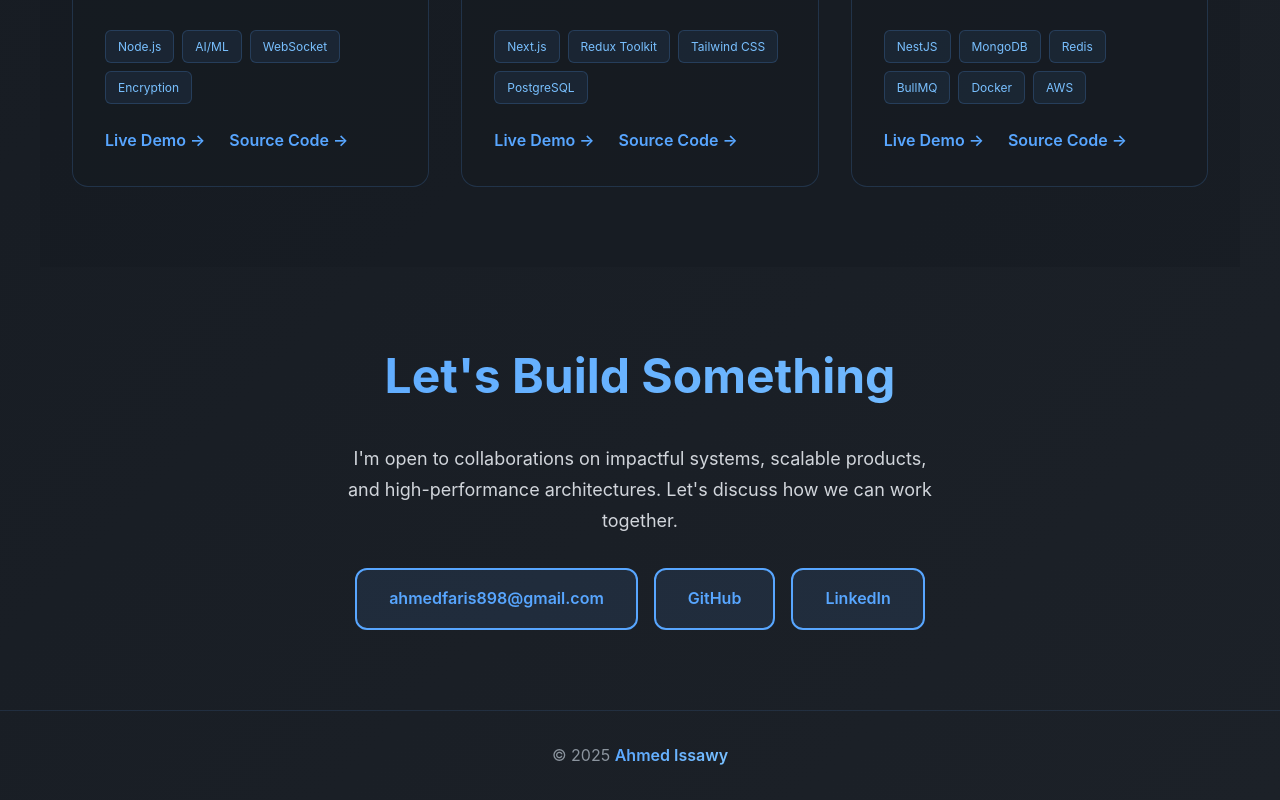
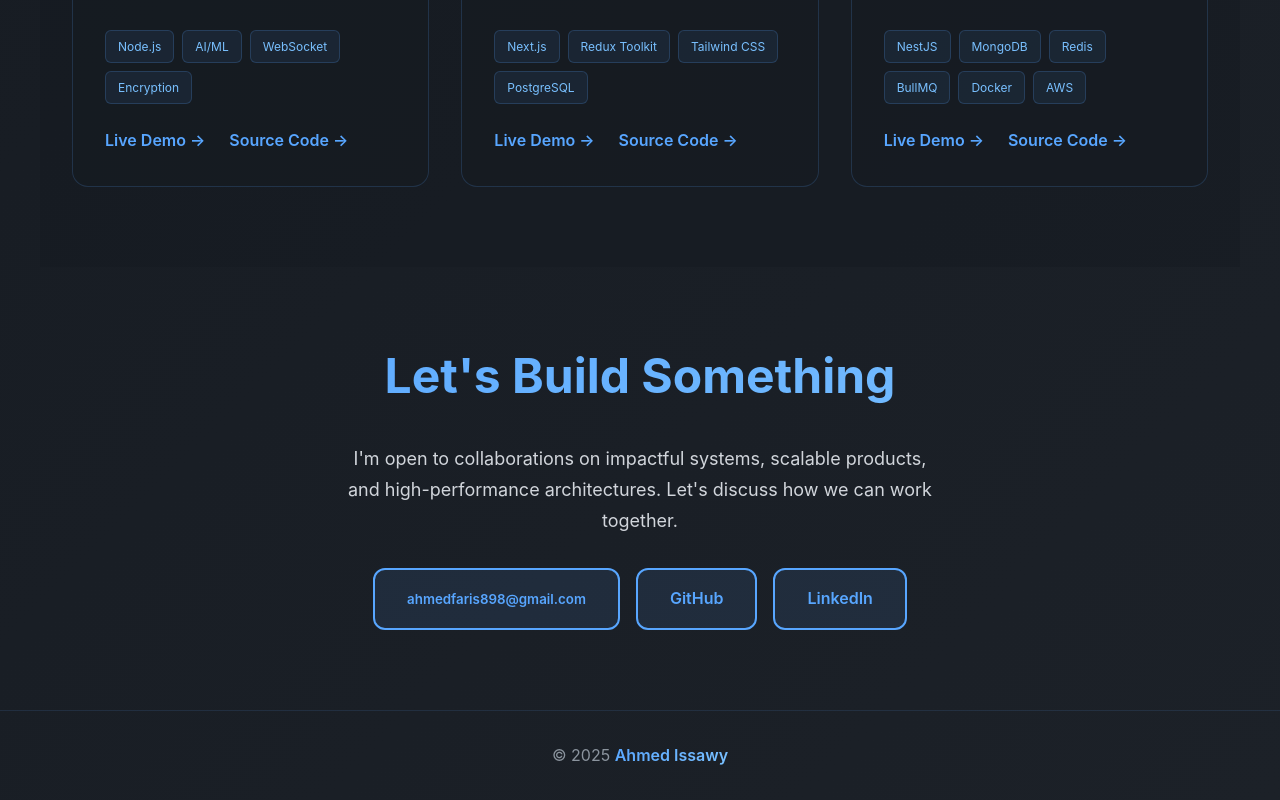
Before and after one commit to AhmedIssawy/ahmedissawypage, a React (Vite) app: page / in a window 1280 px wide. Shown: the part 3618-4418 px from the top of the page. Built offline with nearby package versions, Linux system fonts and the light colour scheme.

Commit message:
Add email copy-to-clipboard functionality

```diff
--- a/src/App.tsx
+++ b/src/App.tsx
@@ -245,7 +245,16 @@ function App() {
           Let's discuss how we can work together.
         </p>
         <div className="contact-links">
-          <a href="mailto:ahmedfaris898@gmail.com" className="contact-btn">ahmedfaris898@gmail.com</a>
+          <button
+            onClick={() => {
+              navigator.clipboard.writeText('ahmedfaris898@gmail.com');
+              alert('Email copied to clipboard!');
+            }}
+            className="contact-btn"
+            style={{ cursor: 'pointer' }}
+          >
+            ahmedfaris898@gmail.com
+          </button>
           <a href="https://github.com/AhmedIssawy" className="contact-btn" target="_blank" rel="noopener noreferrer">GitHub</a>
           <a href="https://www.linkedin.com/in/ahmed-issawy-fares/" className="contact-btn" target="_blank" rel="noopener noreferrer">LinkedIn</a>
         </div>
```
